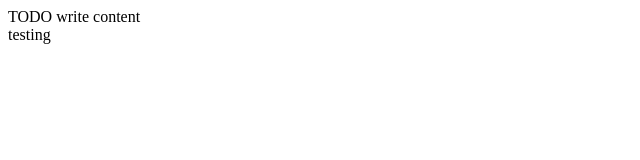
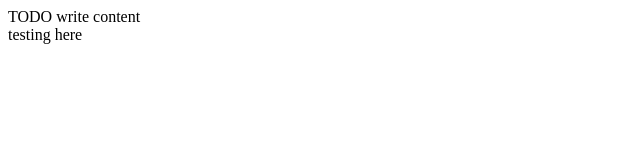
Before and after one commit to egm12/Project, a website: page public_html/index.html in a window 1280 px wide. Shown: the full height of the page, 0-640 px from the left. Drawn offline with Linux system fonts and the light colour scheme.

Commit message:
CommitMsgAddHere.

```diff
--- a/public_html/index.html
+++ b/public_html/index.html
@@ -13,5 +13,6 @@
     <body>
         <div>TODO write content</div>
         testing
+        here
     </body>
 </html>
```
